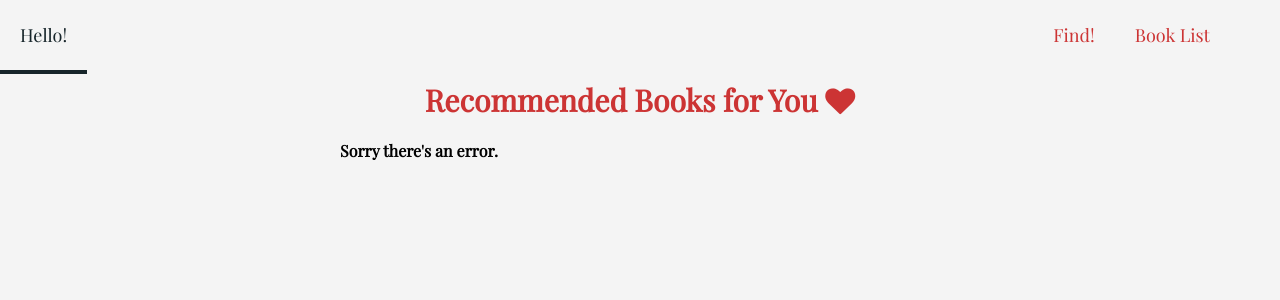
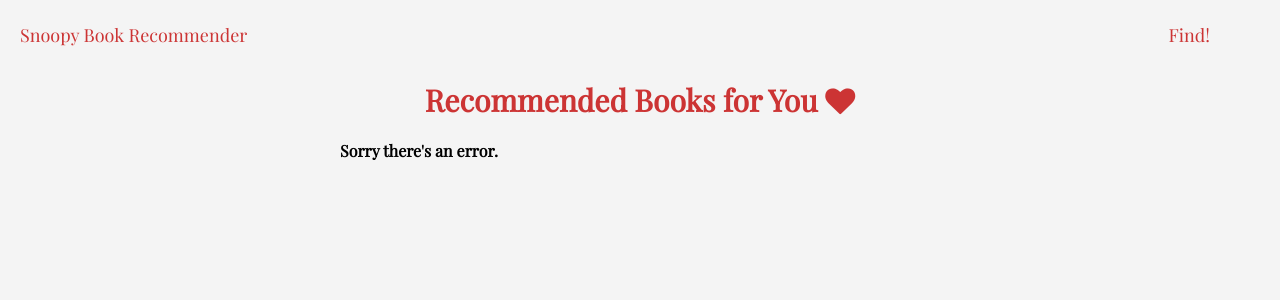
Before and after one commit to bthari/book-recommender, a Django app: page / in a window 1280 px wide. Shown: the top 300 px of the page. Run offline with Django 3.2, Linux system fonts and the light colour scheme; some libraries are stand-ins or nearby versions.

Commit message:
fixing syntax

```diff
--- a/retrieve/static/css/resultStyle.css
+++ b/retrieve/static/css/resultStyle.css
@@ -31,6 +31,7 @@
 }
 
 .accordion p {
+    font-family: 'Raleway', sans-serif;
     padding: 15px 35px;
     background-color: #ddd;
     font-size: .8rem;
--- a/retrieve/static/css/styles.css
+++ b/retrieve/static/css/styles.css
@@ -46,7 +46,6 @@
     text-decoration: none;
 }
 
-
 .nav-wrapper ul li a:hover{
     color: #17252A;
 }
@@ -54,3 +53,11 @@
 .nav-wrapper ul li:hover{
     border-bottom: 4px solid #17252A;
 }
+
+#tittle:hover{
+    color: #CC3434 !important;
+}
+
+#title:hover {
+    border-bottom: 4px solid transparent !important;
+}
--- a/retrieve/templates/base.html
+++ b/retrieve/templates/base.html
@@ -11,22 +11,21 @@
     <link rel="stylesheet" href="//maxcdn.bootstrapcdn.com/font-awesome/4.1.0/css/font-awesome.min.css">
     {% block css %} <!-- add stylesheet for other page --> {% endblock %}
 
-    {% block title %}<title>Library</title>{% endblock %}
+    {% block title %}<title>Snoopy Library</title>{% endblock %}
 </head>
 <body>
     <div>
         <nav class="nav-wrapper">
             {% block navbar %}
             <ul>
-                <li style="float:left"><a href="#">Hello!</a></li>
-                <li><a href="#">Book List</a></li>
-                <li><a href="#">Find!</a></li>
+                <li style="float:left" id="title"><a href="#" id="tittle">Snoopy Book Recommender</a></li>
+                <li><a href="/retrieve/search/">Find!</a></li>
             </ul>
             {% endblock %}
         </nav>
     </div>
-<div class="content-wrapper">
+    <div class="content-wrapper">
             {% block content %}<!-- default content text (typically empty) -->{% endblock %}
-        </div>
+    </div>
 </body>
 </html>
```
